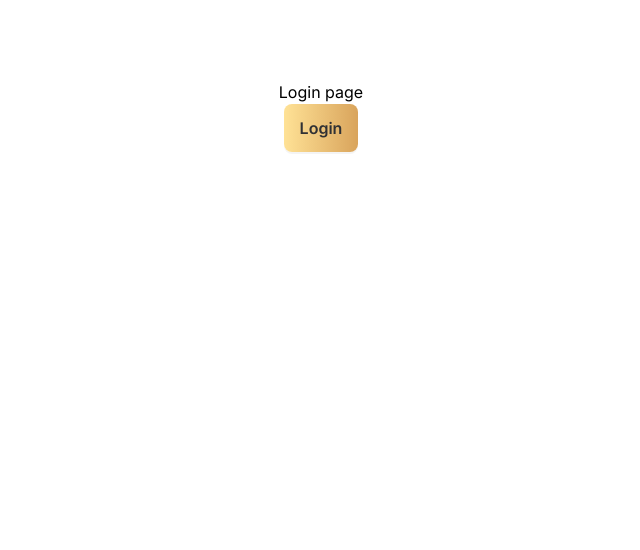
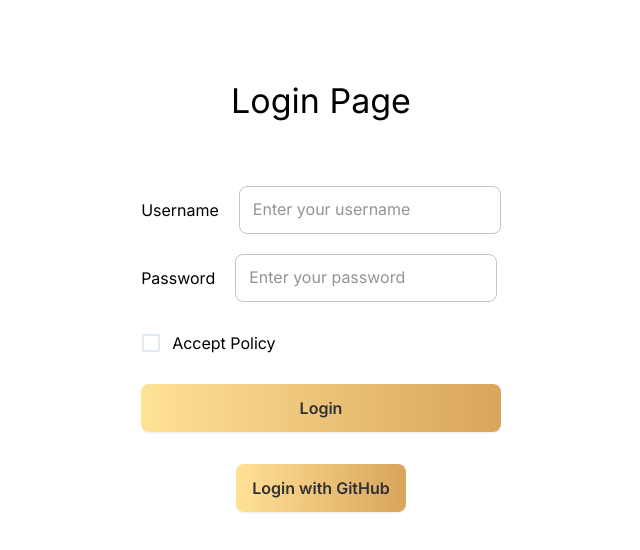
Before and after one commit to nguyenthanhdong0710/nextjs-base-2023, a Next.js app: page /en/login in a window 1280 px wide. Shown: the top 550 px of the page, without its empty margins (319-959 px from the left). Built offline with nearby package versions, Linux system fonts and the light colour scheme; no server answers.

Commit message:
init form / update next-auth

```diff
--- a/app/[locale]/(auth)/login/page.tsx
+++ b/app/[locale]/(auth)/login/page.tsx
@@ -1,14 +1,124 @@
 "use client";
 
-import { Box, Button } from "@mui/material";
+import { EMAIL_REGEX } from "@/utils/constant";
+import { yupResolver } from "@hookform/resolvers/yup";
+import {
+  Box,
+  Button,
+  Checkbox,
+  FormControlLabel,
+  FormHelperText,
+  TextField,
+  Typography,
+} from "@mui/material";
 import { signIn } from "next-auth/react";
+import { useTranslations } from "next-intl";
+import { Controller, SubmitHandler, useForm } from "react-hook-form";
+import { bool, object, string } from "yup";
+interface ILoginForm {
+  username: string;
+  password: string;
+  acceptPolicy: boolean;
+}
 
-export default function Home() {
+export default function Login() {
+  const t = useTranslations();
+
+  const loginSchema = object({
+    username: string()
+      .required(t("message.required"))
+      .matches(EMAIL_REGEX, t("message.email")),
+    password: string()
+      .required(t("message.required"))
+      .min(8, t("message.password"))
+      .max(30, t("message.password")),
+    acceptPolicy: bool()
+      .required(t("message.required"))
+      .oneOf([true], t("message.required")),
+  });
+
+  const { handleSubmit, control } = useForm<ILoginForm>({
+    defaultValues: {
+      acceptPolicy: false,
+    },
+    resolver: yupResolver(loginSchema),
+  });
+  const onSubmit: SubmitHandler<ILoginForm> = async (data) => {
+    signIn("credentials", {
+      username: data.username,
+      password: data.password,
+    });
+  };
+
   return (
     <Box className="my-20 flex flex-col justify-center items-center">
-      Login page
-      <Button variant="primary" onClick={() => signIn()}>
-        Login
+      <Typography variant="h4" className="mb-16">
+        {t("login.loginPage")}
+      </Typography>
+      <Box sx={{ mb: 4 }}>
+        <Box
+          component="form"
+          onSubmit={handleSubmit(onSubmit)}
+          className="flex flex-col gap-5"
+        >
+          <Box className="flex items-center gap-5">
+            {t("login.username")}
+            <Controller
+              name="username"
+              control={control}
+              render={({ field, fieldState: { invalid, error } }) => (
+                <TextField
+                  {...field}
+                  variant="outlined"
+                  placeholder={t("login.usernamePlaceholder")}
+                  type="text"
+                  error={invalid}
+                  helperText={error?.message}
+                />
+              )}
+            />
+          </Box>
+          <Box className="flex items-center gap-5">
+            {t("login.password")}
+            <Controller
+              name="password"
+              control={control}
+              render={({ field, fieldState: { invalid, error } }) => (
+                <TextField
+                  {...field}
+                  variant="outlined"
+                  placeholder={t("login.passwordPlaceholder")}
+                  type="password"
+                  error={invalid}
+                  helperText={error?.message}
+                />
+              )}
+            />
+          </Box>
+          <Box>
+            <Controller
+              name="acceptPolicy"
+              control={control}
+              render={({ field, fieldState: { invalid, error } }) => (
+                <>
+                  <FormControlLabel
+                    control={<Checkbox {...field} />}
+                    label={t("login.acceptPolicy")}
+                  />
+                  {invalid && (
+                    <FormHelperText error>{error?.message}</FormHelperText>
+                  )}
+                </>
+              )}
+            />
+          </Box>
+          <Button variant="primary" type="submit">
+            {t("login.login")}
+          </Button>
+        </Box>
+      </Box>
+      <Button variant="primary" onClick={() => signIn("github")}>
+        {t("login.loginWithGitHub")}
       </Button>
     </Box>
   );
--- a/app/api/auth/[...nextauth]/route.ts
+++ b/app/api/auth/[...nextauth]/route.ts
@@ -1,14 +1,43 @@
 import NextAuth from "next-auth";
 import GithubProvider from "next-auth/providers/github";
+import CredentialsProvider from "next-auth/providers/credentials";
 
 export const authOptions = {
-  // Configure one or more authentication providers
+  pages: {
+    signIn: "/en/login",
+    // signOut: "/auth/signout",
+    // error: "/auth/error", // Error code passed in query string as ?error=
+    // verifyRequest: "/auth/verify-request", // (used for check email message)
+    // newUser: "/auth/new-user", // New users will be directed here on first sign in (leave the property out if not of interest)
+  },
   providers: [
+    CredentialsProvider({
+      name: "Credentials",
+      credentials: {
+        username: { label: "Username", type: "text" },
+        password: { label: "Password", type: "password" },
+      },
+      async authorize(credentials, req) {
+        // TODO: call API login here
+        const user = await new Promise<any>((rel) => {
+          console.log("credentials", credentials);
+          rel({
+            id: "1",
+            email: credentials?.username,
+            name: credentials?.username.split("@")[0] || "USER NAME",
+            image: "https://i.pngimg.me/thumb/f/720/c3f2c592f9.jpg",
+          });
+        });
+        if (user) {
+          return user;
+        }
+        return null;
+      },
+    }),
     GithubProvider({
       clientId: process.env.GITHUB_ID ?? "",
       clientSecret: process.env.GITHUB_SECRET ?? "",
     }),
-    // ...add more providers here
   ],
 };
 
--- a/components/AppBar/AppBar.tsx
+++ b/components/AppBar/AppBar.tsx
@@ -49,8 +49,6 @@ export default function AppBarComponent() {
           <Button variant="secondary">LOGO</Button>
         </Link>
         <LocaleSwitcher />
-        <div>
-          {theme.palette.mode} mode
         <IconButton
           sx={{ ml: 1 }}
           // onClick={colorMode.toggleColorMode}
@@ -58,7 +56,6 @@ export default function AppBarComponent() {
         >
           {theme.palette.mode === "dark" ? <Brightness7 /> : <Brightness4 />}
         </IconButton>
-        </div>
         <div>
           <Button
             id="basic-button"
@@ -89,7 +86,7 @@ export default function AppBarComponent() {
               <Button
                 type="button"
                 fullWidth
-                variant="contained"
+                variant="primary"
                 onClick={() => signOut()}
               >
                 {t("Logout")}
--- a/messages/en.ts
+++ b/messages/en.ts
@@ -13,4 +13,21 @@ const dashboard = {
   title: "Dashboard",
 };
 
-export default { navbar, sidebar, dashboard };
+const login = {
+  loginPage: "Login Page",
+  login: "Login",
+  username: "Username",
+  password: "Password",
+  acceptPolicy: "Accept Policy",
+  usernamePlaceholder: "Enter your username",
+  passwordPlaceholder: "Enter your password",
+  loginWithGitHub: "Login with GitHub",
+};
+
+const message = {
+  required: "This field is required",
+  email: "Email format is incorrect",
+  password: "Password must contains 8 to 30 letter",
+};
+
+export default { navbar, sidebar, login, message, dashboard };
--- a/package.json
+++ b/package.json
@@ -11,13 +11,16 @@
   "dependencies": {
     "@emotion/react": "^11.11.1",
     "@emotion/styled": "^11.11.0",
+    "@hookform/resolvers": "^3.3.2",
     "@mui/icons-material": "^5.14.18",
     "@mui/material": "^5.14.18",
     "next": "14.0.3",
     "next-auth": "^4.24.5",
     "next-intl": "^3.1.3",
     "react": "^18",
-    "react-dom": "^18"
+    "react-dom": "^18",
+    "react-hook-form": "^7.48.2",
+    "yup": "^1.3.2"
   },
   "devDependencies": {
     "@types/node": "^20",
--- a/tailwind.config.ts
+++ b/tailwind.config.ts
@@ -5,10 +5,10 @@ const config: Config = {
     "./components/**/*.{js,ts,jsx,tsx,mdx}",
     "./app/**/*.{js,ts,jsx,tsx,mdx}",
   ],
-  // important: "#root",
-  // corePlugins: {
-  //   preflight: false,
-  // },
+  important: "#root",
+  corePlugins: {
+    preflight: false,
+  },
   theme: {
     extend: {},
   },
--- a/utils/constant.ts
+++ b/utils/constant.ts
@@ -1,2 +1,4 @@
 export const APP_BAR_HEIGHT = 64;
 export const DRAWER_WIDTH = 144;
+
+export const EMAIL_REGEX = /^[\w-\.]+@([\w-]+\.)+[\w-]{2,4}$/;
```
Also changed, not shown: types/next-auth.d.ts (added, +28 -0 lines), 2 other files (tests, documents, lock files or other folders). Lines whose indentation alone changed are shown as unchanged.
